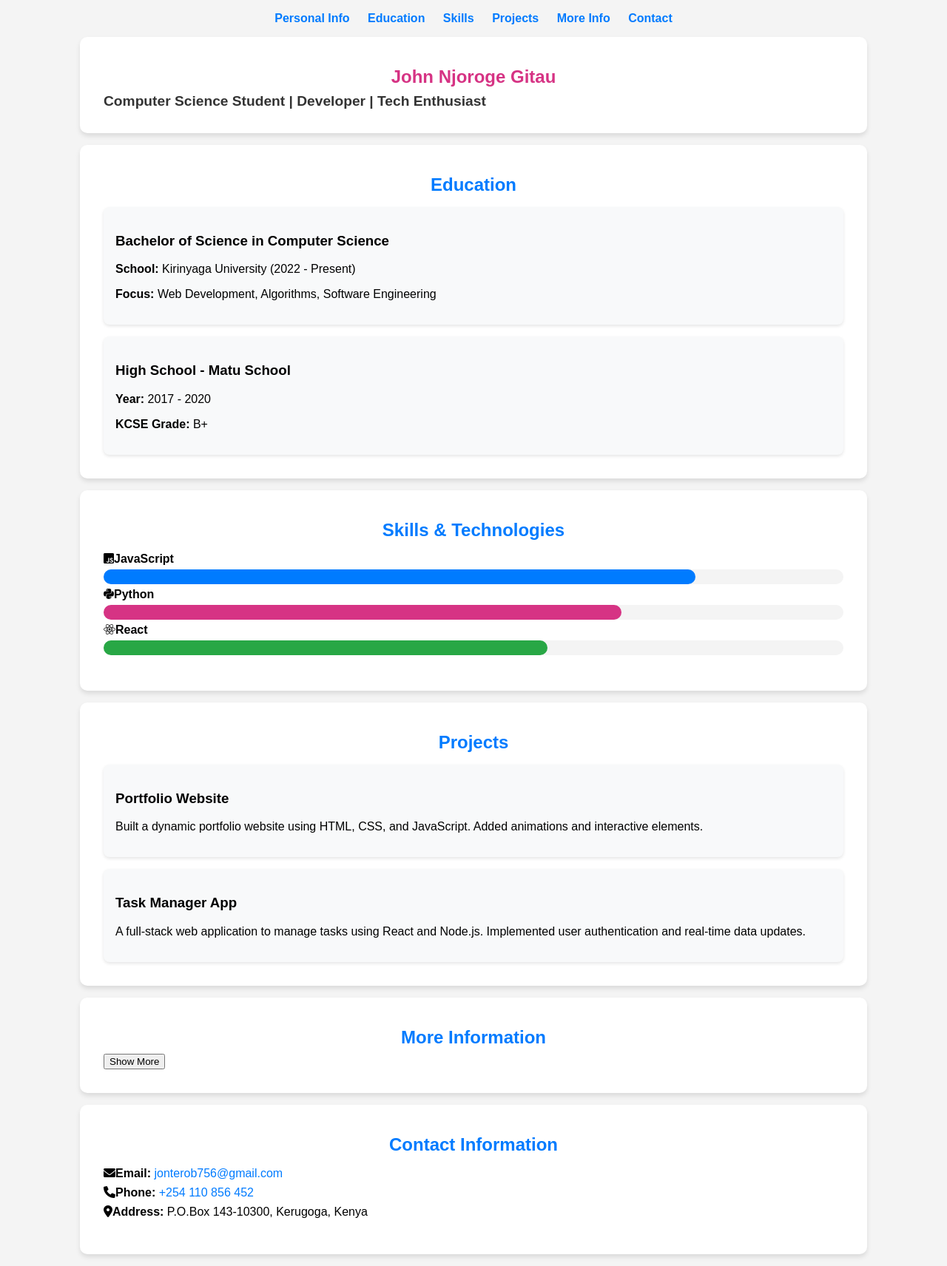
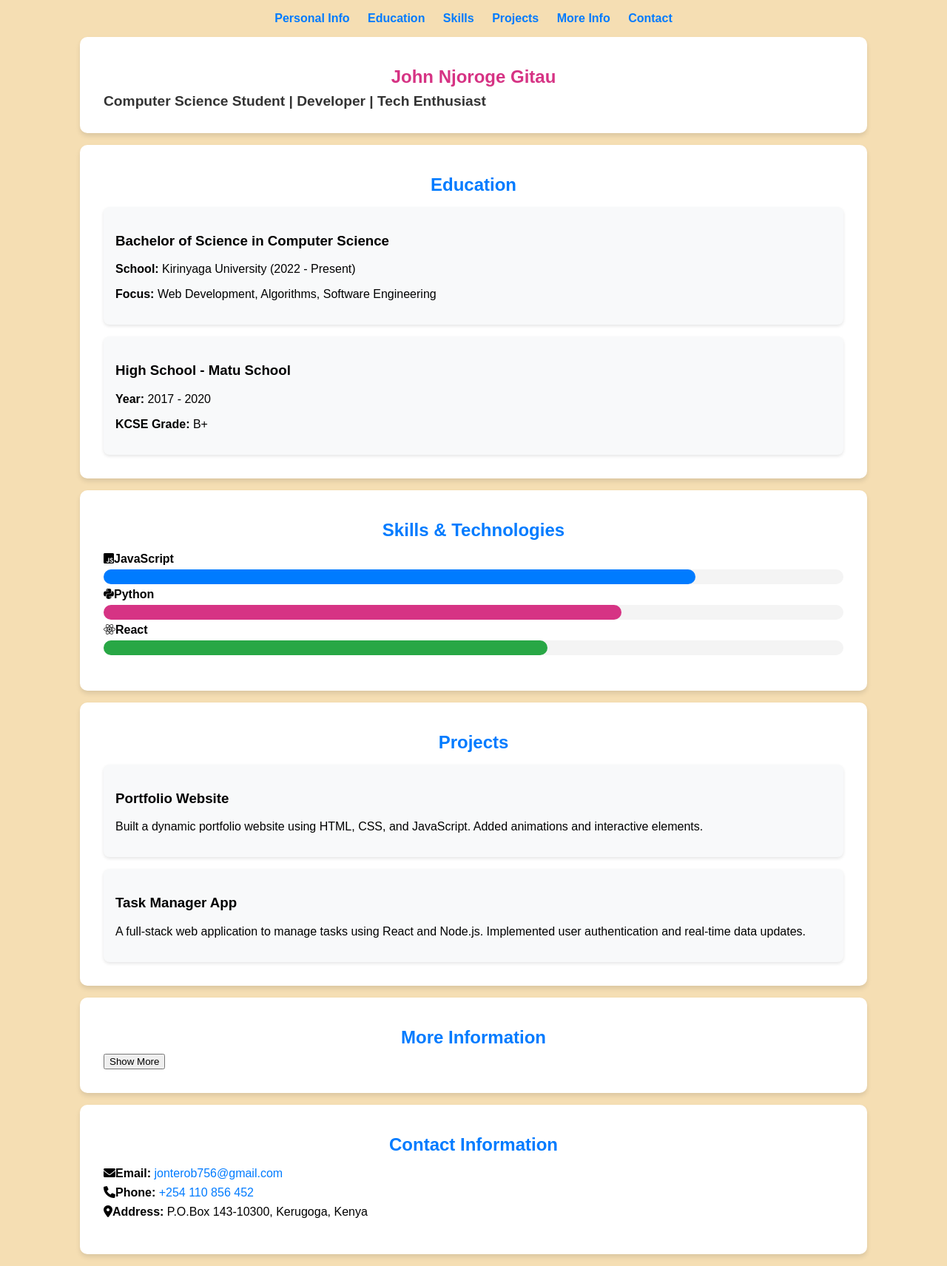
Before and after one commit to jonterob/Tech-John, a PHP site: page /about.html in a window 1280 px wide. Shown: the whole page at 74% size. Run offline with PHP 8.4, Linux system fonts and the light colour scheme.

Commit message:
Update about.css

```diff
--- a/about.css
+++ b/about.css
@@ -1,7 +1,7 @@
 /* General styles for the page */
 body {
     font-family: 'Arial', sans-serif;
-    background-color: #f4f4f4;
+    background-color: wheat;
     margin: 0;
     padding: 0;
     box-sizing: border-box;
```
